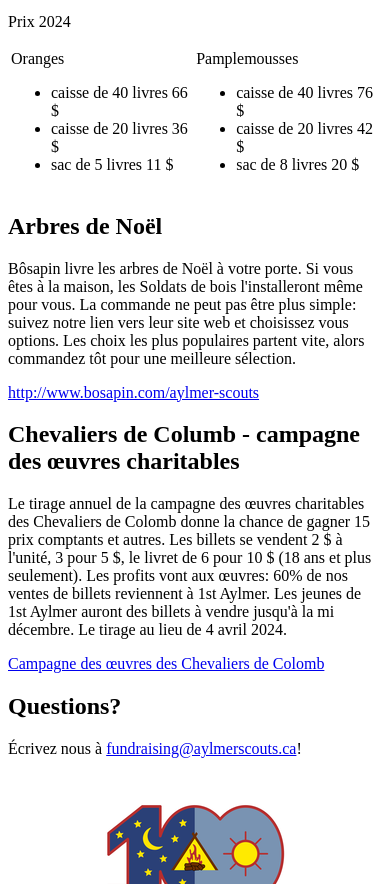
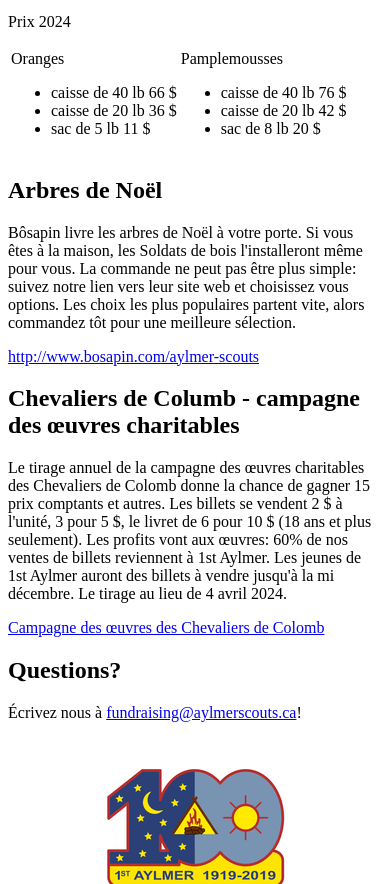
Before and after one commit to joanise/aylmerscouts, a plain HTML site: page collectesdefonds/index.html in a window 390 px wide. Shown: the part 820-1704 px from the top of the page. Drawn offline with Linux system fonts and the light colour scheme.

Commit message:
Fix rendering of price table on cell phones

```diff
--- a/collectesdefonds/index.html
+++ b/collectesdefonds/index.html
@@ -3,6 +3,7 @@
 
 <head>
     <meta http-equiv="Content-Type" content="text/html; charset=utf-8">
+    <meta name="viewport" content="width=device-width, initial-scale=1">
 </head>
 
 <body>
@@ -45,16 +46,16 @@
         <tr>
             <td>Oranges
                 <ul>
-                    <li>caisse de 40 livres 66 $</li>
-                    <li>caisse de 20 livres 36 $</li>
-                    <li>sac de 5 livres 11 $</li>
+                    <li>caisse de 40 lb 66 $</li>
+                    <li>caisse de 20 lb 36 $</li>
+                    <li>sac de 5 lb 11 $</li>
                 </ul>
             </td>
             <td>Pamplemousses
                 <ul>
-                    <li>caisse de 40 livres 76 $</li>
-                    <li>caisse de 20 livres 42 $</li>
-                    <li>sac de 8 livres 20 $</li>
+                    <li>caisse de 40 lb 76 $</li>
+                    <li>caisse de 20 lb 42 $</li>
+                    <li>sac de 8 lb 20 $</li>
                 </ul>
             </td>
         </tr>
```
Also changed, not shown: fundraising/index.html (+1 -0 lines).
